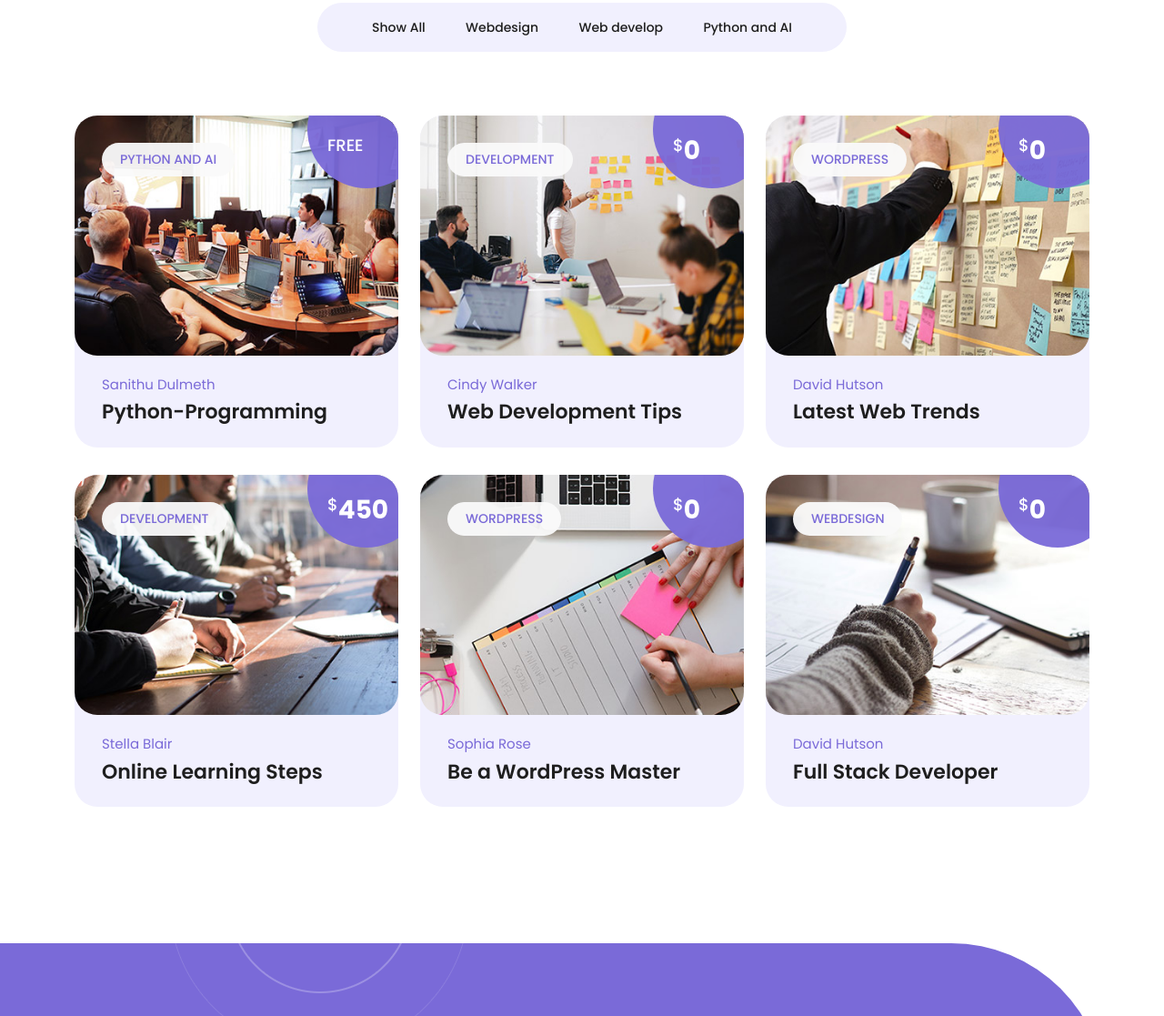
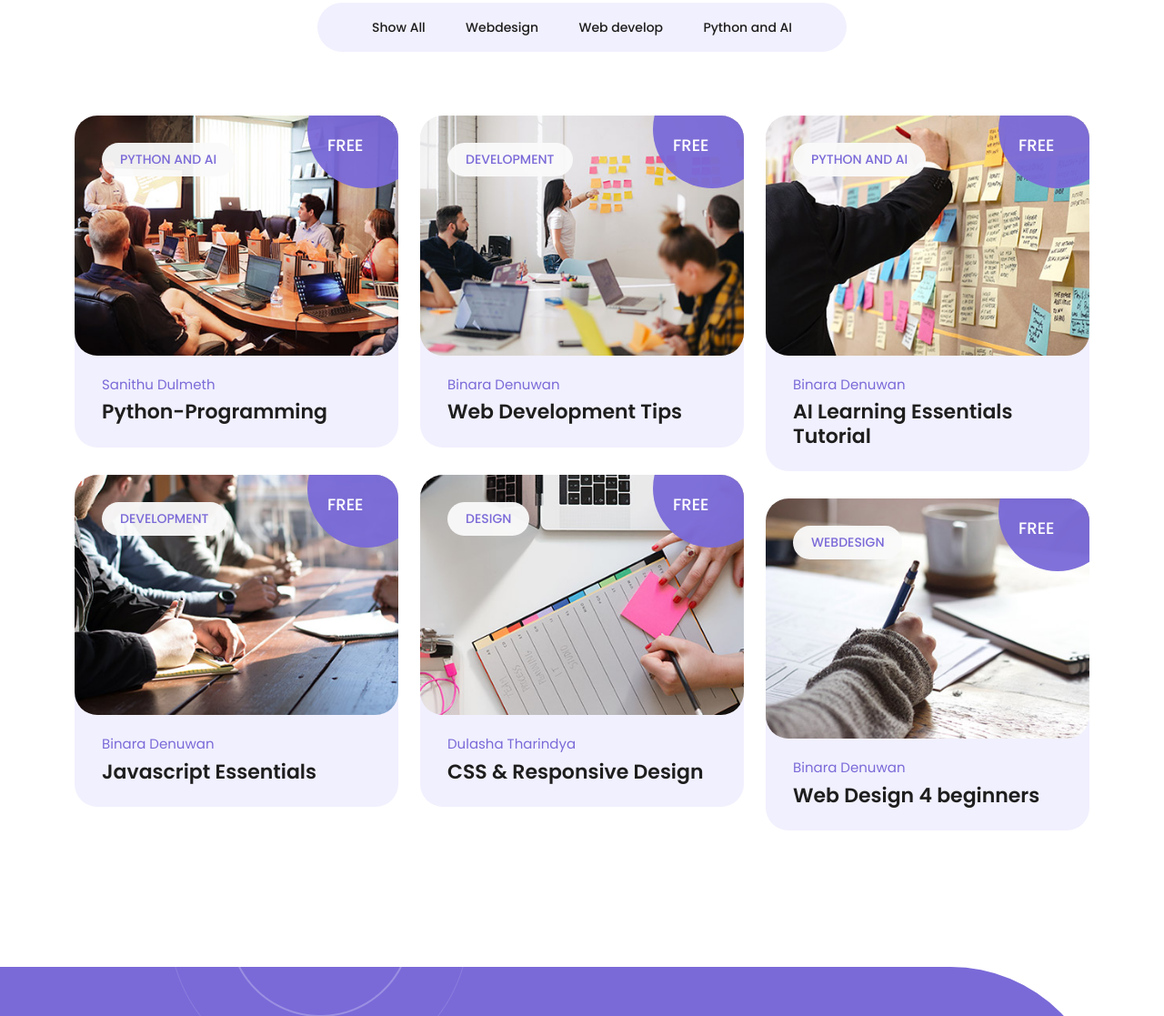
Before and after one commit to binaeditz/Learnify, a plain HTML site: page templatemo_586_scholar/index.html in a window 1280 px wide. Shown: the part 2696-3813 px from the top of the page at 91% size. Drawn offline with nearby package versions, Linux system fonts and the light colour scheme.

Commit message:
Major update 1

```diff
--- a/templatemo_586_scholar/index.html
+++ b/templatemo_586_scholar/index.html
@@ -275,10 +275,10 @@ lol
         </li>
       </ul>
       <div class="row event_box">
-        <div class="col-lg-4 col-md-6 align-self-center mb-30 event_outer col-md-6 design">
+        <div class="col-lg-4 col-md-6 align-self-center mb-30 event_outer col-md-6 wordpress">
           <div class="events_item">
             <div class="thumb">
-              <a href="#"><img src="assets/images/course-01.jpg" alt="python.html"></a>
+              <a href="python.html"><img src="assets/images/course-01.jpg" alt="python.html"></a>
               <span class="category">Python and AI</span>
               <span class="price"><h6><em>Free</em></h6></span>
             </div>
@@ -291,12 +291,12 @@ lol
         <div class="col-lg-4 col-md-6 align-self-center mb-30 event_outer col-md-6  development">
           <div class="events_item">
             <div class="thumb">
-              <a href="#"><img src="assets/images/course-02.jpg" alt=""></a>
+              <a href="https://learndevbyte.blogspot.com/2024/12/web-development-tips.html"><img src="assets/images/course-02.jpg" alt=""></a>
               <span class="category">Development</span>
-              <span class="price"><h6><em>$</em>0</h6></span>
+              <span class="price"><h6><em>Free</em></h6></span>
             </div>
             <div class="down-content">
-              <span class="author">Cindy Walker</span>
+              <span class="author">Binara Denuwan</span>
               <h4>Web Development Tips</h4>
             </div>
           </div>
@@ -304,52 +304,52 @@ lol
         <div class="col-lg-4 col-md-6 align-self-center mb-30 event_outer col-md-6 design wordpress">
           <div class="events_item">
             <div class="thumb">
-              <a href="#"><img src="assets/images/course-03.jpg" alt=""></a>
-              <span class="category">Wordpress</span>
-              <span class="price"><h6><em>$</em>0</h6></span>
+              <a href="https://learndevbyte.blogspot.com/2024/09/ai-learning-essentials-tutorial.html"><img src="assets/images/course-03.jpg" alt=""></a>
+              <span class="category">Python and AI</span>
+              <span class="price"><h6><em>Free</em></h6></span>
             </div>
             <div class="down-content">
-              <span class="author">David Hutson</span>
-              <h4>Latest Web Trends</h4>
-            </div>
-          </div>
-        </div>
-        <div class="col-lg-4 col-md-6 align-self-center mb-30 event_outer col-md-6 development">
-          <div class="events_item">
-            <div class="thumb">
-              <a href="#"><img src="assets/images/course-04.jpg" alt=""></a>
-              <span class="category">Development</span>
-              <span class="price"><h6><em>$</em>450</h6></span>
-            </div>
-            <div class="down-content">
-              <span class="author">Stella Blair</span>
-              <h4>Online Learning Steps</h4>
+              <span class="author">Binara Denuwan</span>
+              <h4>AI Learning Essentials Tutorial</h4>
             </div>
           </div>
         </div>
         <div class="col-lg-4 col-md-6 align-self-center mb-30 event_outer col-md-6 wordpress development">
           <div class="events_item">
             <div class="thumb">
-              <a href="#"><img src="assets/images/course-05.jpg" alt=""></a>
-              <span class="category">Wordpress</span>
-              <span class="price"><h6><em>$</em>0</h6></span>
+              <a href="https://learndevbyte.blogspot.com/2024/09/javascript-essentials.html"><img src="assets/images/course-04.jpg" alt=""></a>
+              <span class="category">Development</span>
+              <span class="price"><h6><em>Free</em></h6></span>
             </div>
             <div class="down-content">
-              <span class="author">Sophia Rose</span>
-              <h4>Be a WordPress Master</h4>
+              <span class="author">Binara Denuwan</span>
+              <h4>Javascript Essentials</h4>
+            </div>
+          </div>
+        </div>
+        <div class="col-lg-4 col-md-6 align-self-center mb-30 event_outer col-md-6 design">
+          <div class="events_item">
+            <div class="thumb">
+              <a href="https://learndevbyte.blogspot.com/2024/09/css3-responsive-design-tutorial.html"><img src="assets/images/course-05.jpg" alt=""></a>
+              <span class="category">Design</span>
+              <span class="price"><h6><em>Free</em></h6></span>
+            </div>
+            <div class="down-content">
+              <span class="author">Dulasha Tharindya</span>
+              <h4>CSS & Responsive Design</h4>
             </div>
           </div>
         </div>
         <div class="col-lg-4 col-md-6 align-self-center mb-30 event_outer col-md-6 wordpress design">
           <div class="events_item">
             <div class="thumb">
-              <a href="#"><img src="assets/images/course-06.jpg" alt=""></a>
+              <a href="https://learndevbyte.blogspot.com/2024/12/learn-web-design-beginners-guide.html"><img src="assets/images/course-06.jpg" alt=""></a>
               <span class="category">Webdesign</span>
-              <span class="price"><h6><em>$</em>0</h6></span>
+              <span class="price"><h6><em>Free</em></h6></span>
             </div>
             <div class="down-content">
-              <span class="author">David Hutson</span>
-              <h4>Full Stack Developer</h4>
+              <span class="author">Binara Denuwan</span>
+              <h4>Web Design 4 beginners</h4>
             </div>
           </div>
         </div>
```
